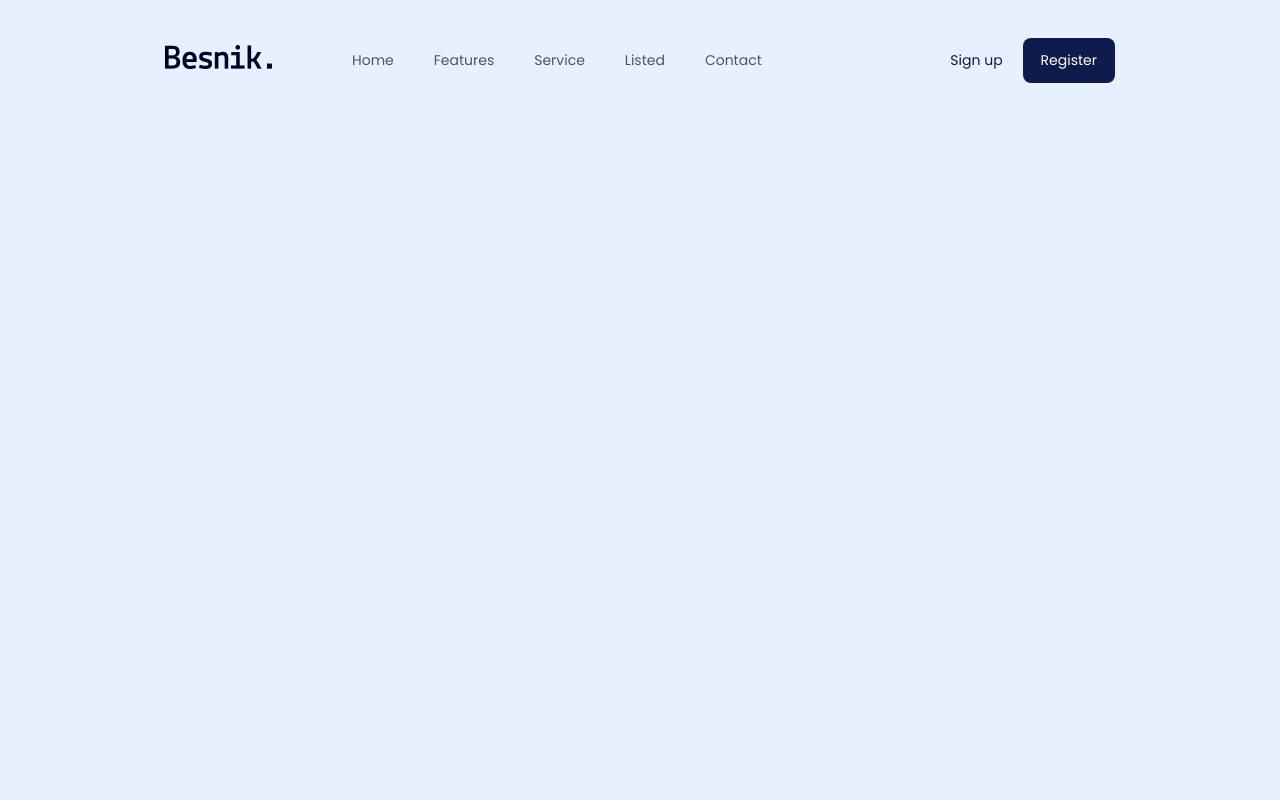
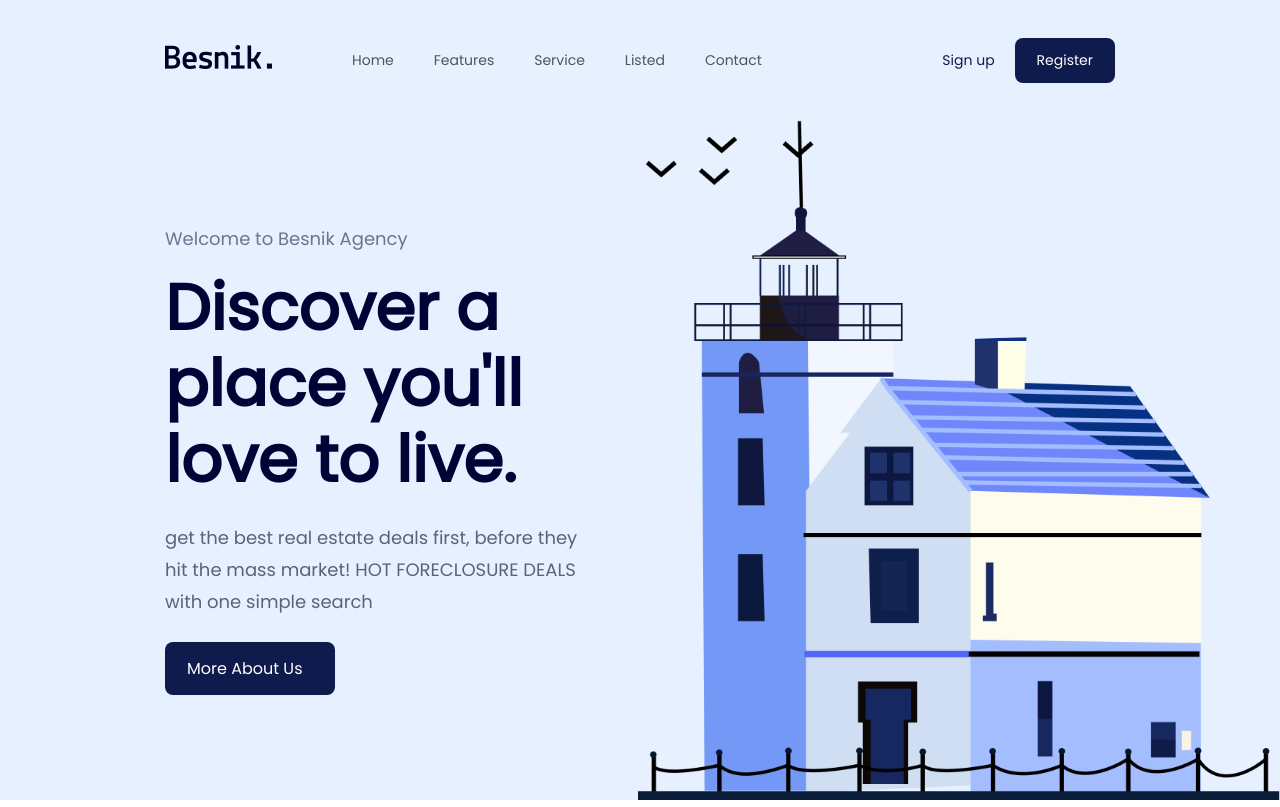
Before and after one commit to bujakkristijan/sc-entry-task, a website: page index.html in a window 1280 px wide. Drawn offline with Linux system fonts and the light colour scheme.

Commit message:
header uradjen

```diff
--- a/index.html
+++ b/index.html
@@ -31,6 +31,18 @@
                     </button>
                 </div>
             </navbar>
+            <div class="header-content-container">
+                <div class="header-content-text-container">
+                    <div class="hc-text-welcome">Welcome to Besnik Agency</div>
+                    <div class="hc-text-title">Discover a place you'll love to live.</div>
+                    <div class="hc-text-description">get the best real estate deals first, before they hit the mass market! HOT FORECLOSURE DEALS with one simple search</div>
+                    <div class="hc-button">More About Us</div>
+                </div>
+                <div class="header-content-image-container">
+                    <img class="image-header" src="./images/house-illustration.png" alt="An example PNG image">
+                </div>
+            </div>
+
         </header>
     </main>
 	<script src="index.js"></script>
--- a/style.scss
+++ b/style.scss
@@ -17,10 +17,14 @@
     --header-background: #E6F0FF;
     --nav-link-color: #4F5361;
     --sign-up-btn-color: #0F1B4C;
+    --hc-text-color-3: #687690;
+    --hc-text-color-1: #000336;
+    --hc-text-color-2: #5A6473;
 }
 
 body{
     font-family: 'Poppins', sans-serif;
+    overflow-x: hidden;
 }
 
 header{
@@ -32,10 +36,11 @@ header{
 .navbar{
     display: flex;
     justify-content: space-between;
-    padding-top: 38px;
+    // padding-top: 38px;
     padding-left: 165px;
     padding-right: 165px;
     align-items: center;
+    height: 15vh;
 }
 
 .image-logo{
@@ -72,9 +77,62 @@ header{
 }
 
 .nav-register-btn{
-    padding: 12px 18px;
+    padding: 12px 22px;
     border: none;
     border-radius: 8px;
     background-color: var(--sign-up-btn-color);
     color: white;
 }
+
+.header-content-container{
+    height: 85vh;
+    display: flex;
+    justify-content: center;
+    gap: 60px;
+}
+
+.header-content-text-container{
+    flex: 50%;
+    display: flex;
+    flex-direction: column;
+    justify-content: center;
+    padding-left: 165px;
+}
+.header-content-image-container{
+    flex: 50%;
+    // height: 619px;
+}
+
+.image-header{
+    // height: 619px;
+    height: 100%;
+}
+
+.hc-text-welcome{
+    font-size: 18px;
+    color: var(--hc-text-color-3);
+}
+
+.hc-text-title{
+    color:#000336;
+    font-size: 64px;
+    font-weight: 700;
+    line-height: 76px;
+    margin-top: 18px;
+    margin-bottom: 24px;
+}
+
+.hc-text-description{
+    color: var(--hc-text-color-2);
+    font-size: 18px;
+    line-height: 32px;
+    margin-bottom: 24px;
+}
+
+.hc-button{
+    padding: 14px 22px;
+    background-color: var(--sign-up-btn-color);
+    color: white;
+    width: 170px;
+    border-radius: 8px;
+}
```
Also changed, not shown: style.min.css.
